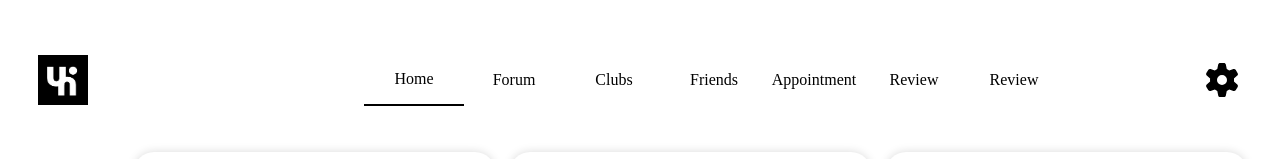
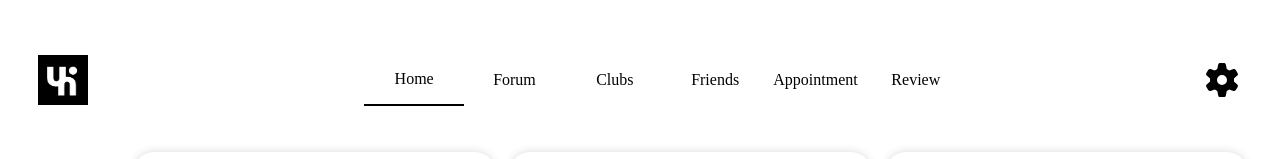
Before and after one commit to Suusana/UniCircle, a React (Vite) app in the folder Frontend/: page /main/home in a window 1280 px wide. Shown: the top 159 px of the page. Built offline with nearby package versions, Linux system fonts and the light colour scheme.

Commit message:
Two Review
Delete one

```diff
--- a/Frontend/src/components/NavBar.jsx
+++ b/Frontend/src/components/NavBar.jsx
@@ -71,9 +71,6 @@ function NavBar() {
         <Menu>
           <NavLinkStyled to="/main/review">Review</NavLinkStyled>
         </Menu>
-        <Menu>
-          <NavLinkStyled to="/home/review">Review</NavLinkStyled>
-        </Menu>
       </NavLi>
       <FontAwesomeIcon icon={faGear} size="2x" style={{ color: "black" }} />
     </Header>
```
